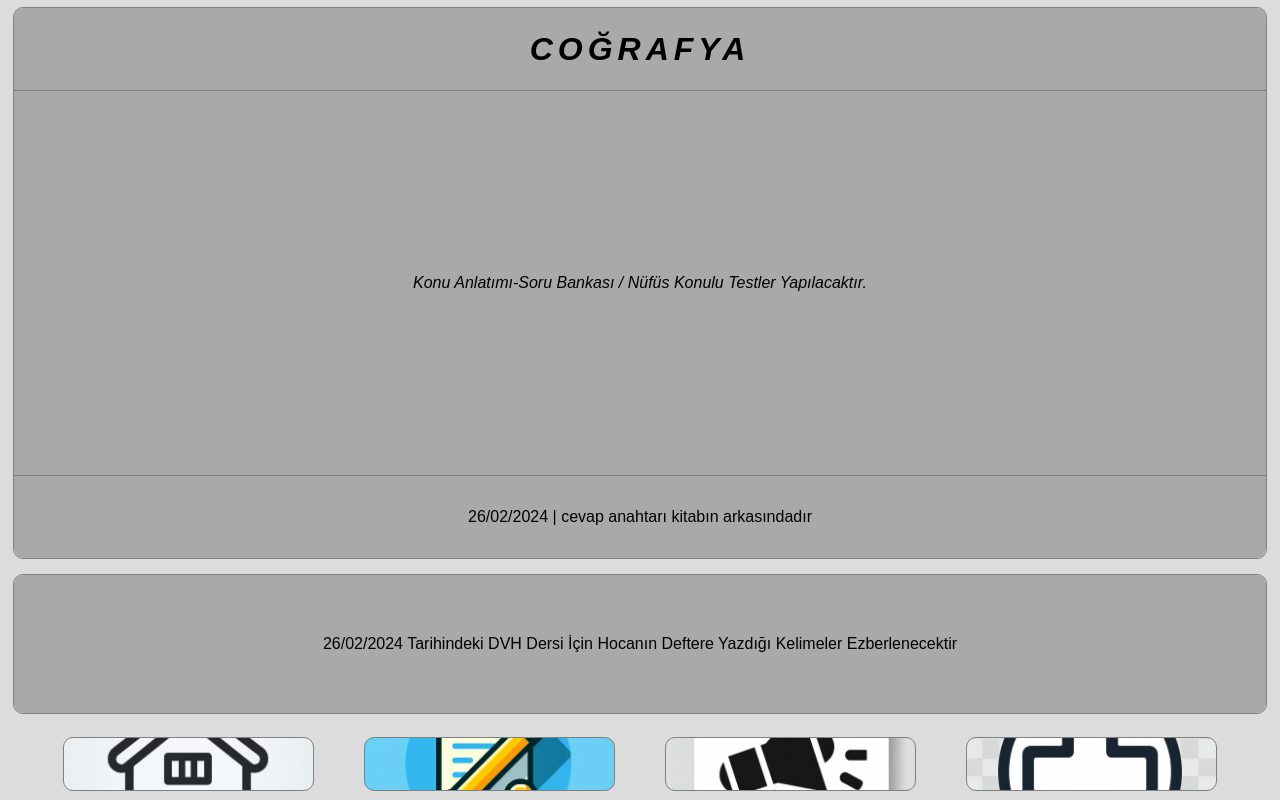
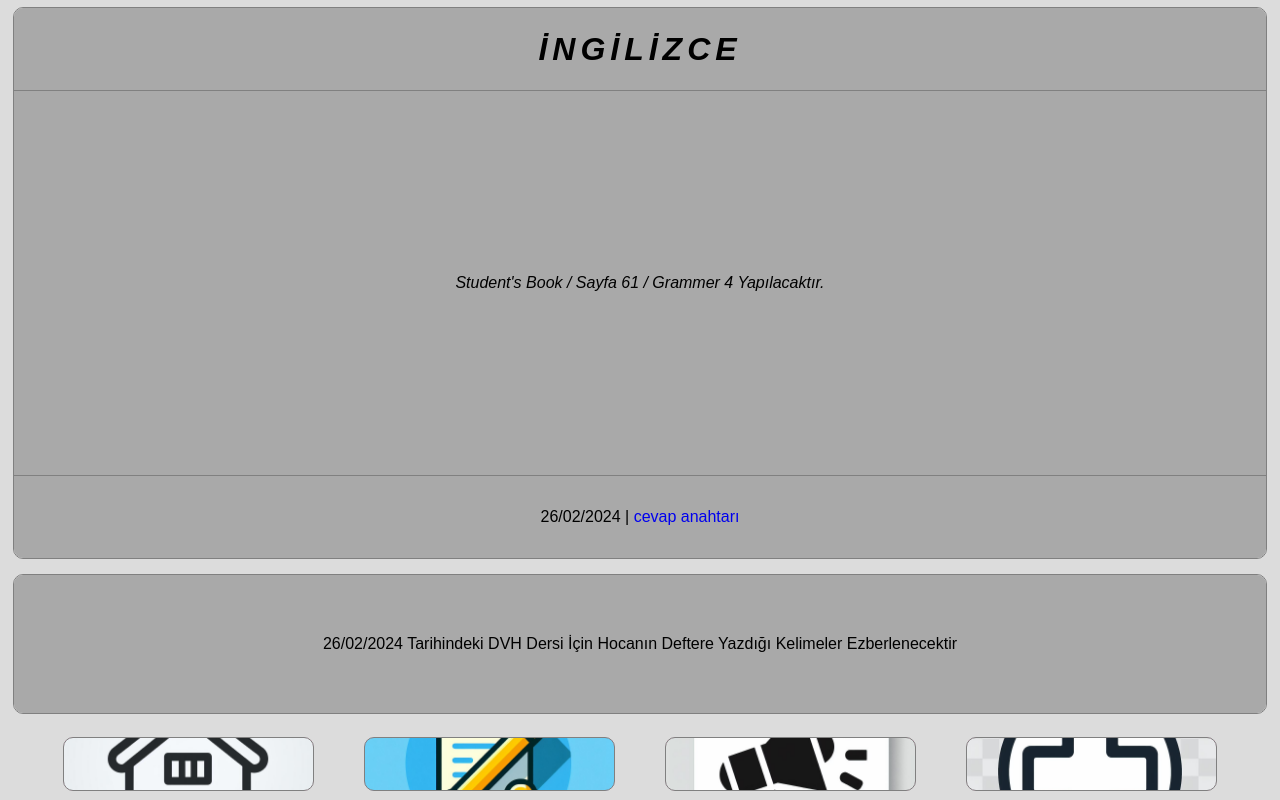
Before and after one commit to meksoftwaredev/mobs, a plain HTML site: page index.html in a window 1280 px wide. Drawn offline with Linux system fonts and the light colour scheme; a script that the page names is missing.

Commit message:
Update index.html

```diff
--- a/index.html
+++ b/index.html
@@ -16,6 +16,11 @@
             <div class="durumblok">
                 <div class="aktifblok">
                     <div class="odevblok">
+                        <div class="odev">
+                            <h1 class="baslik">İNGİLİZCE</h1>
+                            <p class="aciklama">Student's Book / Sayfa 61 / Grammer 4 Yapılacaktır. </p>
+                            <pre class="sttvc">26/02/2024 | <a href="https://f.eba.gov.tr/ing-soru-bankasi/cambridge-01/Think-Turkiye-Presentation-Plus-Level-B1/TH_UP_L2/69530/index.html#/book/pupil/pag/d42b7905f02e074c6c18c49a1a2bf01b">cevap anahtarı</a></pre>
+                        </div>
                         <div class="odev">
                             <h1 class="baslik">COĞRAFYA</h1>
                             <p class="aciklama">Konu Anlatımı-Soru Bankası / Nüfüs Konulu Testler Yapılacaktır. </p>
@@ -46,6 +51,11 @@
 
         <div id="odevlerekran" class="odevlerekran">
             <div class="odevlerblok">
+                <div class="odevler">
+                            <h1 class="baslik">İNGİLİZCE</h1>
+                            <p class="aciklama">Student's Book / Sayfa 61 / Grammer 4 Yapılacaktır. </p>
+                            <pre class="sttvc">26/02/2024 | <a href="https://f.eba.gov.tr/ing-soru-bankasi/cambridge-01/Think-Turkiye-Presentation-Plus-Level-B1/TH_UP_L2/69530/index.html#/book/pupil/pag/d42b7905f02e074c6c18c49a1a2bf01b">cevap anahtarı</a></pre>
+                        </div>
             <div class="odevler">
                 <h1 class="baslik">COĞRAFYA</h1>
                 <p class="aciklama">Konu Anlatımı-Soru Bankası / Nüfüs Konulu Testler Yapılacaktır. </p>
```
